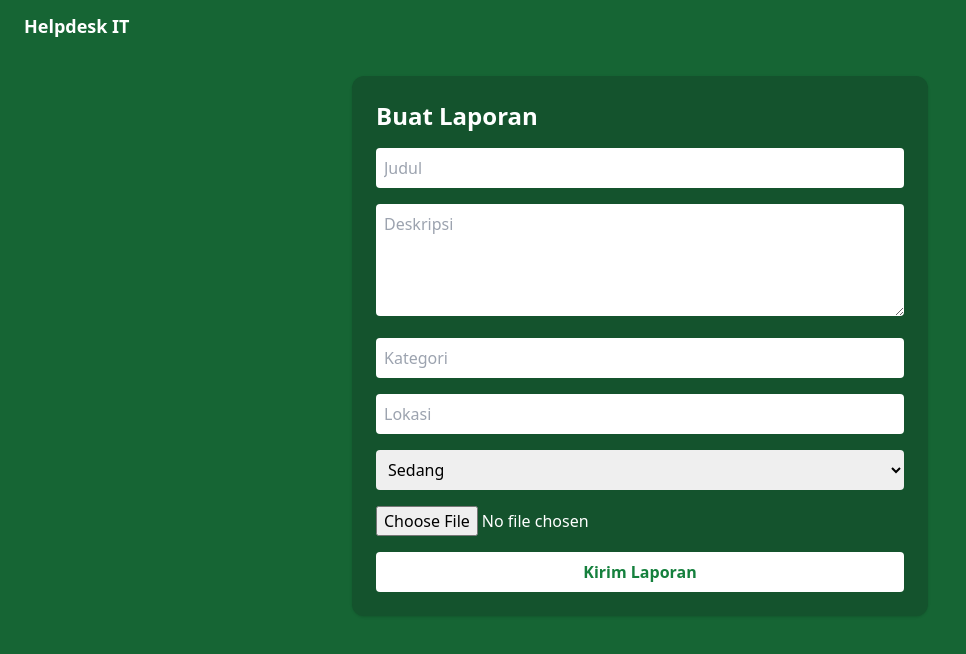
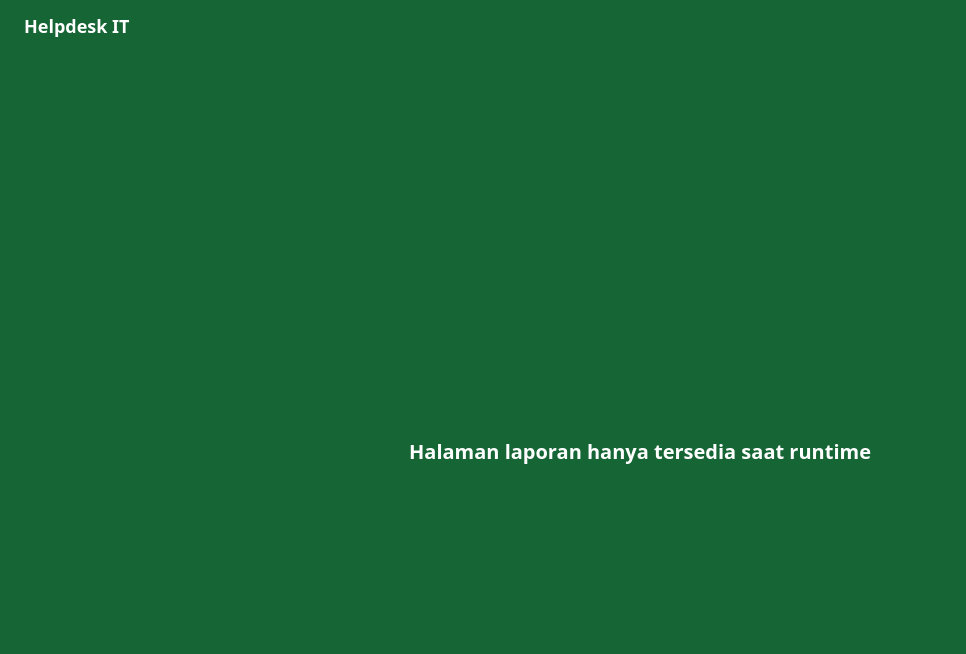
Before and after one commit to ochyyy/helpdesk-IT, a Next.js app: page /laporan in a window 1280 px wide. Shown: the top 654 px of the page, without its empty margins (0-966 px from the left). Built offline with nearby package versions, Linux system fonts and the light colour scheme; no server answers.

Commit message:
hotfix: disable laporan page during build

```diff
--- a/app/laporan/page.js
+++ b/app/laporan/page.js
@@ -2,167 +2,17 @@
 
 export const dynamic = "force-dynamic";
 
-import { useState } from "react";
-import { useRouter } from "next/navigation";
-
-let _supabase = null;
-
-// init supabase HANYA di browser
-async function getSupabase() {
-  if (_supabase) return _supabase;
-
-  const { createClient } = await import("@supabase/supabase-js");
-
-  _supabase = createClient(
-    process.env.NEXT_PUBLIC_SUPABASE_URL,
-    process.env.NEXT_PUBLIC_SUPABASE_ANON_KEY
-  );
-
-  return _supabase;
-}
-
 export default function LaporanPage() {
-  const router = useRouter();
-
-  const [title, setTitle] = useState("");
-  const [description, setDescription] = useState("");
-  const [category, setCategory] = useState("");
-  const [lokasi, setLokasi] = useState("");
-  const [priority, setPriority] = useState("sedang");
-  const [image, setImage] = useState(null);
-  const [loading, setLoading] = useState(false);
-
-  // =========================
-  // Upload gambar
-  // =========================
-  const uploadImage = async (file) => {
-    const supabase = await getSupabase();
-
-    const ext = file.name.split(".").pop();
-    const fileName = `laporan-${Date.now()}.${ext}`;
-
-    const { error } = await supabase.storage
-      .from("laporan")
-      .upload(fileName, file);
-
-    if (error) {
-      console.error("Upload error:", error);
-      throw new Error("Gagal upload gambar");
-    }
-
-    const { data } = supabase.storage
-      .from("laporan")
-      .getPublicUrl(fileName);
-
-    return data.publicUrl;
-  };
-
-  // =========================
-  // Submit laporan
-  // =========================
-  const handleSubmit = async (e) => {
-    e.preventDefault();
-    setLoading(true);
-
-    try {
-      let imageUrl = null;
-
-      if (image) {
-        imageUrl = await uploadImage(image);
-      }
-
-      const res = await fetch("/api/laporan", {
-        method: "POST",
-        headers: { "Content-Type": "application/json" },
-        body: JSON.stringify({
-          judul: title,
-          deskripsi: description,
-          kategori: category,
-          lokasi,
-          prioritas: priority,
-          gambar: imageUrl,
-        }),
-      });
-
-      const data = await res.json();
-
-      if (!res.ok) {
-        alert(data.message || "Gagal mengirim laporan");
-        return;
-      }
-
-      alert("Laporan berhasil dikirim!");
-      router.push("/dashboard");
-    } catch (err) {
-      console.error(err);
-      alert("Terjadi kesalahan saat mengirim laporan");
-    } finally {
-      setLoading(false);
-    }
-  };
+  // ⛔ BUILD GUARD — WAJIB
+  if (typeof window === "undefined") {
+    return null;
+  }
 
   return (
-    <div className="min-h-screen bg-green-800 p-6 text-white">
-      <div className="max-w-xl mx-auto bg-green-900 p-6 rounded-xl shadow">
-        <h1 className="text-2xl font-bold mb-4">Buat Laporan</h1>
-
-        <form onSubmit={handleSubmit} className="space-y-4">
-          <input
-            className="w-full p-2 rounded text-black"
-            placeholder="Judul"
-            value={title}
-            onChange={(e) => setTitle(e.target.value)}
-            required
-          />
-
-          <textarea
-            className="w-full p-2 rounded text-black"
-            placeholder="Deskripsi"
-            value={description}
-            onChange={(e) => setDescription(e.target.value)}
-            rows={4}
-            required
-          />
-
-          <input
-            className="w-full p-2 rounded text-black"
-            placeholder="Kategori"
-            value={category}
-            onChange={(e) => setCategory(e.target.value)}
-          />
-
-          <input
-            className="w-full p-2 rounded text-black"
-            placeholder="Lokasi"
-            value={lokasi}
-            onChange={(e) => setLokasi(e.target.value)}
-            required
-          />
-
-          <select
-            className="w-full p-2 rounded text-black"
-            value={priority}
-            onChange={(e) => setPriority(e.target.value)}
-          >
-            <option value="rendah">Rendah</option>
-            <option value="sedang">Sedang</option>
-            <option value="tinggi">Tinggi</option>
-          </select>
-
-          <input
-            type="file"
-            accept="image/*"
-            onChange={(e) => setImage(e.target.files[0])}
-          />
-
-          <button
-            disabled={loading}
-            className="w-full bg-white text-green-700 py-2 rounded font-semibold"
-          >
-            {loading ? "Mengirim..." : "Kirim Laporan"}
-          </button>
-        </form>
-      </div>
+    <div className="min-h-screen flex items-center justify-center bg-green-800 text-white">
+      <h1 className="text-xl font-bold">
+        Halaman laporan hanya tersedia saat runtime
+      </h1>
     </div>
   );
 }
```
